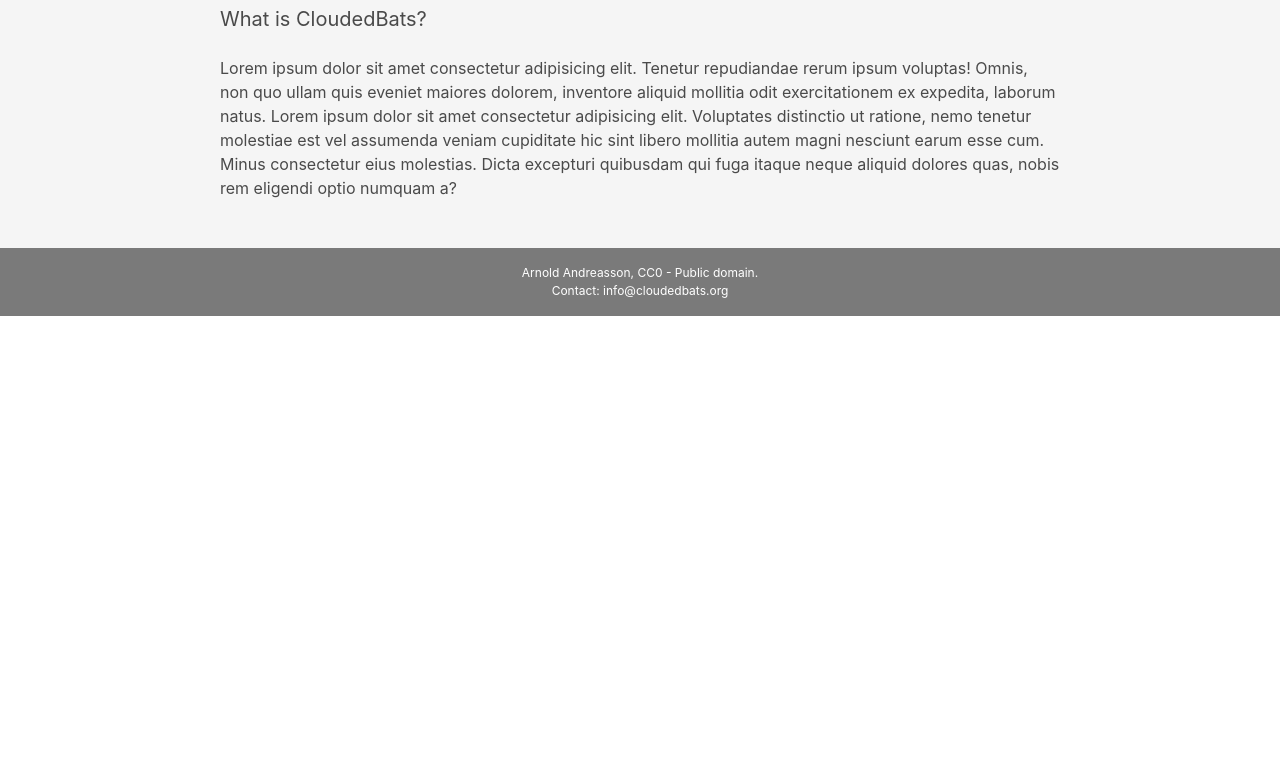
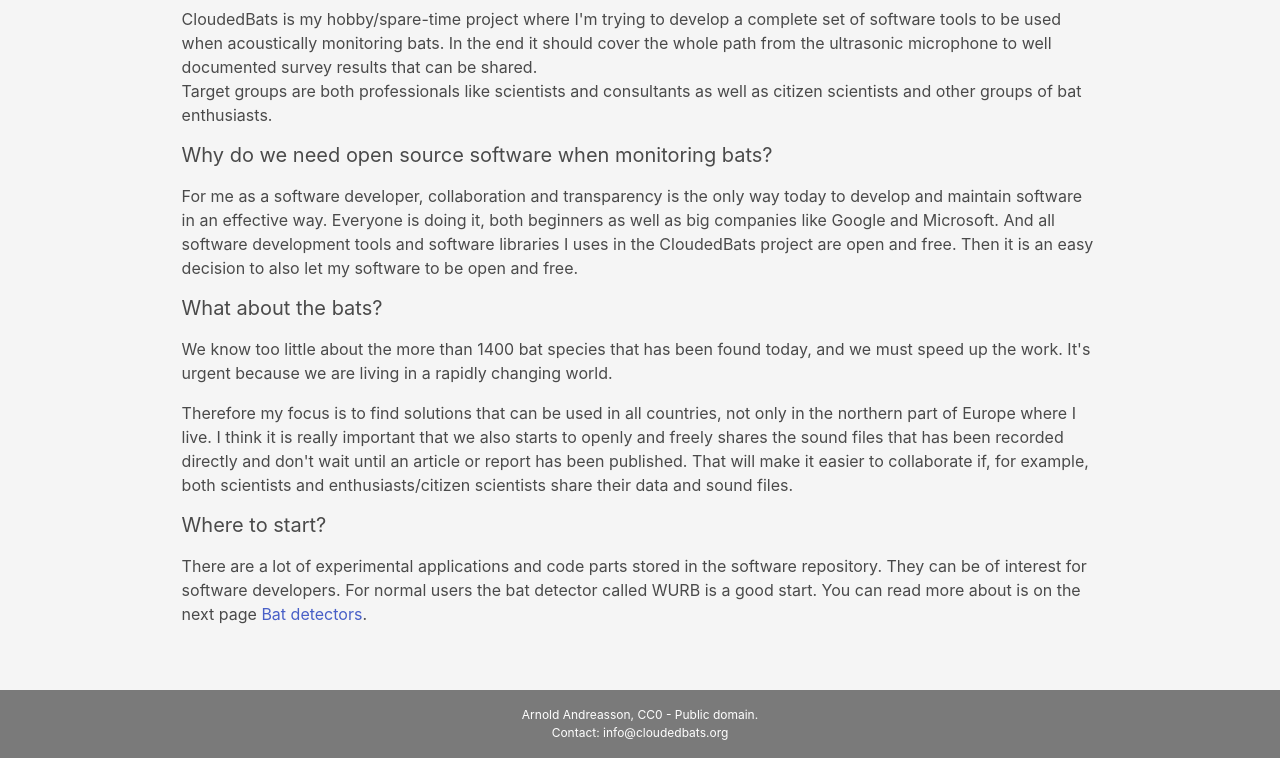
Before and after one commit to cloudedbats/cloudedbats.github.io, a plain HTML site: page index.html in a window 1280 px wide. Shown: the part 153-911 px from the top of the page. Before the commit the page ends 800 px from the top, so only its background shows below. Drawn offline with nearby package versions, Linux system fonts and the light colour scheme.

Commit message:
Welcome page

```diff
--- a/index.html
+++ b/index.html
@@ -41,32 +41,66 @@
 
             <!-- INTRO -->
             <div id="div_introduction_id">
-                <section class="columns px-6">
+                <section class="columns px-2-mobile px-6-tablet">
                     <div class="column"></div>
-                    <div class="column is-four-fifths">
+                    <div class="column is-full-mobile is-four-fifths-tablet">
                         <h1 class="title">
-                            Introduction
+                            Welcome to CloudedBats
                         </h1>
-                        <p class="subtitle mt-2">
-                            What is CloudedBats?
+                        <p>
+                            CloudedBats is my hobby/spare-time project where I'm trying
+                            to develop a complete set of software tools to be used when
+                            acoustically monitoring bats.
+                            In the end it should cover the whole path from the ultrasonic
+                            microphone to well documented survey results that can be shared.
                         </p>
                         <p>
-                            Lorem ipsum dolor sit amet consectetur adipisicing elit. Tenetur repudiandae rerum
-                            ipsum voluptas! Omnis, non quo ullam quis eveniet maiores dolorem, inventore aliquid
-                            mollitia odit exercitationem ex expedita, laborum natus.
+                            Target groups are both professionals like scientists and consultants
+                            as well as citizen scientists and other groups of bat enthusiasts.
 
-                            Lorem ipsum dolor sit amet consectetur adipisicing elit.
-                            Voluptates distinctio ut ratione, nemo tenetur molestiae est vel assumenda veniam
-                            cupiditate hic sint libero mollitia autem magni nesciunt earum esse cum. Minus consectetur
-                            eius molestias. Dicta excepturi quibusdam qui fuga itaque neque aliquid dolores quas,
-                            nobis rem eligendi optio numquam a?
+                        </p>
+                       <p class="subtitle my-4">
+                            Why do we need open source software when monitoring bats?
+                        </p>
+                        <p class="mb-4">
+                            For me as a software developer, collaboration and transparency is the only way
+                            today to develop and maintain software in an effective way.
+                            Everyone is doing it, both beginners as well as big companies like Google
+                            and Microsoft.
+                            And all software development tools and software libraries I uses in the
+                            CloudedBats project are open and free. Then it is an easy decision
+                            to also let my software to be open and free.
+                        </p>
+                        <p class="subtitle my-4">
+                            What about the bats?
+                        </p>
+                        <p class="mb-4">
+                            We know too little about the more than 1400 bat species that has been
+                            found today, and we must speed up the work. It's urgent because we are
+                            living in a rapidly changing world.
+                        </p>
+                        <p class="mb-4">
+                            Therefore my focus is to find solutions that can be used in all countries,
+                            not only in the northern part of Europe where I live. I think it is really
+                            important that we also starts to openly and freely shares the sound
+                            files that has been recorded directly and don't wait until an article or
+                            report has been published. That will make it easier to collaborate if, for
+                            example, both scientists and enthusiasts/citizen scientists share their
+                            data and sound files.
+                        </p>
+                        <p class="subtitle my-4">
+                            Where to start?
+                        </p>
+                        <p class="mb-4">
+                            There are a lot of experimental applications and code parts stored in the
+                            software repository. They can be of interest for software developers.
+                            For normal users the bat detector called WURB is a good start.
+                            You can read more about is on the next page
+                            <a onclick="hideShowParts('bat-detectors');">Bat detectors</a>.
                         </p>
                     </div>
                     <div class="column">
                         <p class="buttons mt-2">
-                            <!-- <button class="button is-light" disabled">
-                                Previous
-                            </button> -->
                             <button class="button is-light" onclick="hideShowParts('bat-detectors');">
                                 Next
                             </button>
@@ -77,7 +111,7 @@
 
             <!-- BAT DETECTORS -->
             <div id="div_bat_detectors_id" style="visibility:hidden; overflow:hidden; height:0; width:0;" class="">
-                <section class="columns px-6">
+                <section class="columns px-2-mobile px-6-tablet">
                     <div class="column"></div>
                     <div class="column is-four-fifths">
                         <h1 class="title">
@@ -127,11 +161,11 @@
                     </div>
                     <div class="column">
                         <p class="buttons mt-2">
+                            <button class="button is-light" onclick="hideShowParts('post-processing');">
+                                Next
+                            </button>
                             <button class="button is-light" onclick="hideShowParts('introduction');">
                                 Previous
-                            </button>
-                            <button class="button is-light" onclick="hideShowParts('post-processing');">
-                                Next
                             </button>
                         </p>
                     </div>
@@ -140,7 +174,7 @@
 
             <!-- POST PROCESSING -->
             <div id="div_post_processing_id" style="visibility:hidden; overflow:hidden; height:0; width:0;" class="">
-                <section class="columns px-6">
+                <section class="columns px-2-mobile px-6-tablet">
                     <div class="column"></div>
                     <div class="column is-four-fifths">
                         <h1 class="title">
@@ -168,11 +202,11 @@
                     </div>
                     <div class="column">
                         <p class="buttons mt-2">
+                            <button class="button is-light" onclick="hideShowParts('future-plans');">
+                                Next
+                            </button>
                             <button class="button is-light" onclick="hideShowParts('bat-detectors');">
                                 Previous
-                            </button>
-                            <button class="button is-light" onclick="hideShowParts('future-plans');">
-                                Next
                             </button>
                         </p>
                     </div>
@@ -181,7 +215,7 @@
 
             <!-- FUTURE PLANS -->
             <div id="div_future_plans_id" style="visibility:hidden; overflow:hidden; height:0; width:0;" class="">
-                <section class="columns px-6">
+                <section class="columns px-2-mobile px-6-tablet">
                     <div class="column"></div>
                     <div class="column is-four-fifths">
                         <h1 class="title">
@@ -209,11 +243,11 @@
                     </div>
                     <div class="column">
                         <p class="buttons mt-2">
-                            <button class="button is-light" onclick="hideShowParts('bat-detectors');">
-                                Previous
-                            </button>
                             <button class="button is-light" onclick="hideShowParts('for-developers');">
                                 Next
+                            </button>
+                            <button class="button is-light" onclick="hideShowParts('post-processing');">
+                                Previous
                             </button>
                         </p>
                     </div>
@@ -222,7 +256,7 @@
 
             <!-- FOR DEVELOPERS -->
             <div id="div_for_developers_id" style="visibility:hidden; overflow:hidden; height:0; width:0;" class="">
-                <section class="columns px-6">
+                <section class="columns px-2-mobile px-6-tablet">
                     <div class="column"></div>
                     <div class="column is-four-fifths">
                         <h1 class="title">
@@ -250,11 +284,11 @@
                     </div>
                     <div class="column">
                         <p class="buttons mt-2">
+                            <button class="button is-light" onclick="hideShowParts('about');">
+                                Next
+                            </button>
                             <button class="button is-light" onclick="hideShowParts('future-plans');">
                                 Previous
-                            </button>
-                            <button class="button is-light" onclick="hideShowParts('about');">
-                                Next
                             </button>
                         </p>
                     </div>
@@ -263,7 +297,7 @@
 
             <!-- ABOUT -->
             <div id="div_about_id" style="visibility:hidden; overflow:hidden; height:0; width:0;" class="">
-                <section class="columns px-6">
+                <section class="columns px-2-mobile px-6-tablet">
                     <div class="column"></div>
                     <div class="column is-four-fifths">
                         <h1 class="title">
```
